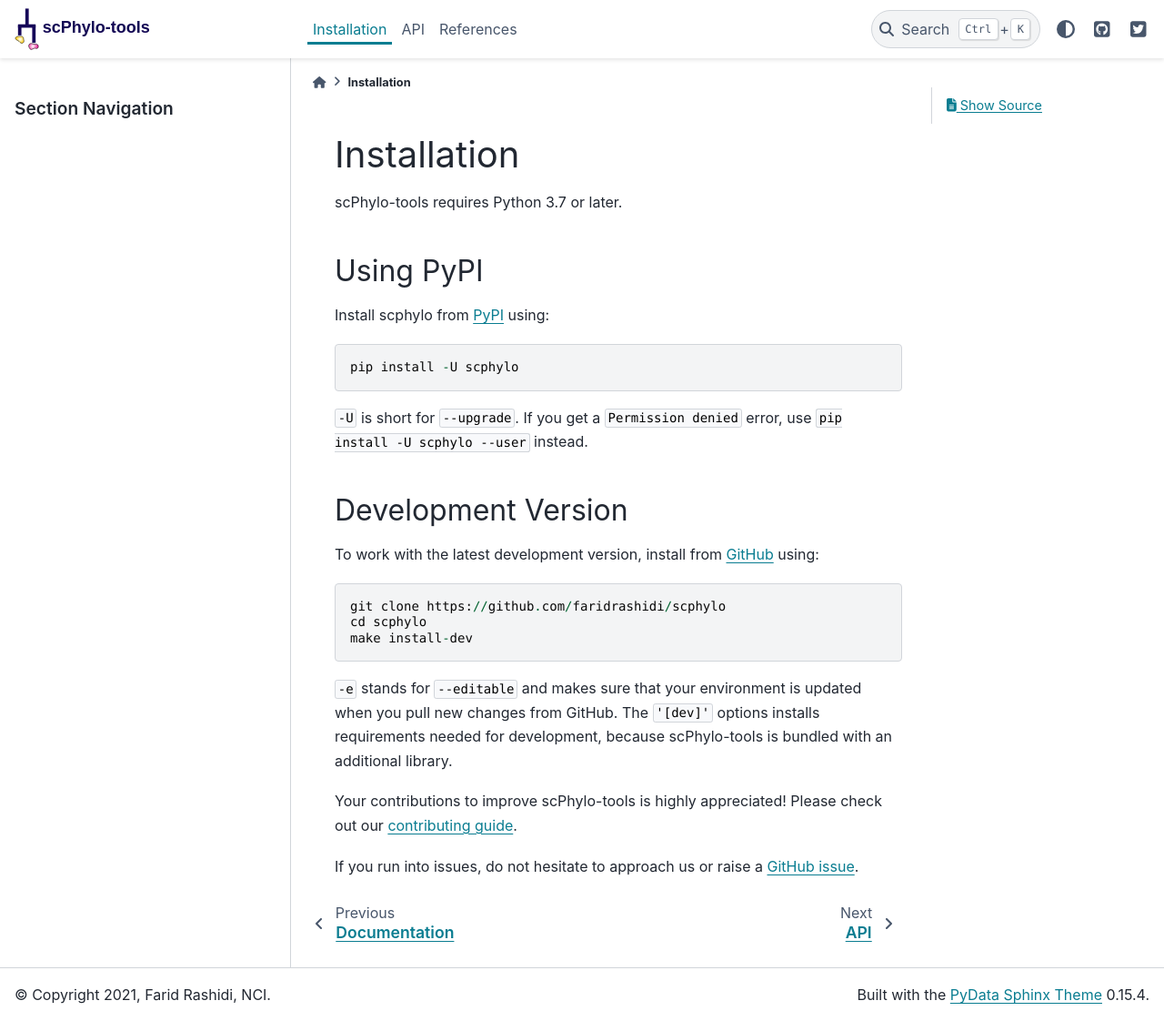
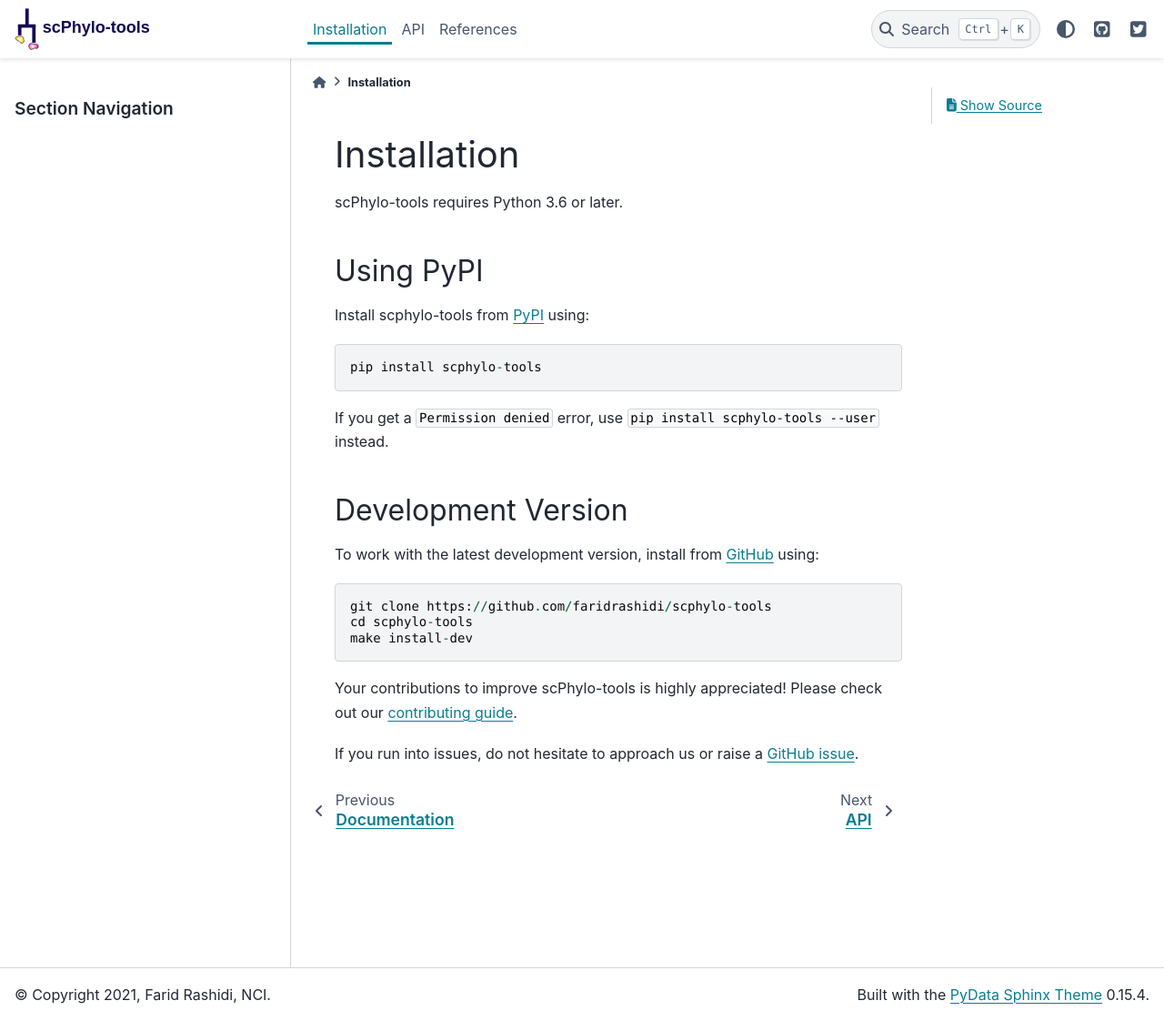
Before and after one commit to faridrashidi/scphylo-tools, a Sphinx documentation site: the page built from docs/source/installation.rst, in a window 1280 px wide and 1122 px high. Shown: the whole window at 91% size. Built offline with Sphinx 7.4.7 and the PyData theme 0.15.4, drawn with Linux system fonts in a browser that asks for light colours; pages that are not in the unit, such as notebooks, are missing from menus.

Commit message:
update installation

```diff
--- a/docs/source/installation.rst
+++ b/docs/source/installation.rst
@@ -3,18 +3,17 @@
 Installation
 ------------
 
-scPhylo-tools requires Python 3.7 or later.
+scPhylo-tools requires Python 3.6 or later.
 
 Using PyPI
 ^^^^^^^^^^
 
-Install scphylo from PyPI_ using::
+Install scphylo-tools from PyPI_ using::
 
-    pip install -U scphylo
+    pip install scphylo-tools
 
-``-U`` is short for ``--upgrade``.
 If you get a ``Permission denied`` error, use
-``pip install -U scphylo --user`` instead.
+``pip install scphylo-tools --user`` instead.
 
 
 Development Version
@@ -22,14 +21,9 @@ Development Version
 
 To work with the latest development version, install from GitHub_ using::
 
-    git clone https://github.com/faridrashidi/scphylo
-    cd scphylo
+    git clone https://github.com/faridrashidi/scphylo-tools
+    cd scphylo-tools
     make install-dev
-
-``-e`` stands for ``--editable`` and makes sure that your environment
-is updated when you pull new changes from GitHub. The ``'[dev]'`` options
-installs requirements needed for development, because scPhylo-tools
-is bundled with an additional library.
 
 Your contributions to improve scPhylo-tools is highly appreciated! Please
 check out our `contributing guide`_.
@@ -37,7 +31,7 @@ check out our `contributing guide`_.
 If you run into issues, do not hesitate to approach us or
 raise a `GitHub issue`_.
 
-.. _PyPI: https://pypi.org/project/scphylo
-.. _Github: https://github.com/faridrashidi/scphylo
-.. _Github issue: https://github.com/faridrashidi/scphylo/issues/new/choose
+.. _PyPI: https://pypi.org/project/scphylo-tools
+.. _Github: https://github.com/faridrashidi/scphylo-tools
+.. _Github issue: https://github.com/faridrashidi/scphylo-tools/issues/new/choose
 .. _contributing guide: https://github.com/faridrashidi/scphylo/blob/master/CONTRIBUTING.rst
```
